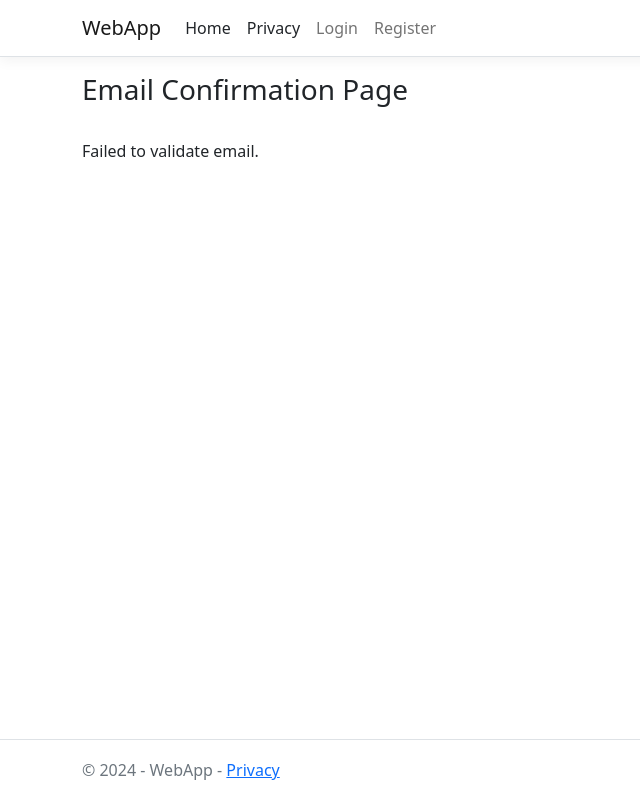
After one commit to uwDavid/dotnet-identity, an ASP.NET Core app: page /Account/ConfirmEmail in a window 1280 px wide. The commit adds this page. Shown: the whole page, without its empty margins (0-640 px from the left). Run offline with ASP.NET Core 8, Linux system fonts and the light colour scheme; data comes from the database, SQL or seed files in the repository; style sheets or scripts are compiled from the project's sources; some libraries are stand-ins or nearby versions.

Commit message:
email confirmation

```diff
--- /dev/null
+++ b/WebApp/Pages/Account/ConfirmEmail.cshtml
@@ -0,0 +1,10 @@
+@page
+@model WebApp.Pages.Account.ConfirmEmailModel
+@{
+}
+
+<h3>Email Confirmation Page</h3>
+<br />
+<p>
+    @Model.Message
+</p>
--- /dev/null
+++ b/WebApp/Pages/Account/ConfirmEmail.cshtml.cs
@@ -0,0 +1,34 @@
+using Microsoft.AspNetCore.Identity;
+using Microsoft.AspNetCore.Mvc;
+using Microsoft.AspNetCore.Mvc.RazorPages;
+
+namespace WebApp.Pages.Account;
+
+public class ConfirmEmailModel : PageModel
+{
+    private readonly UserManager<IdentityUser> _userManager;
+    [BindProperty]
+    public string Message { get; set; } = string.Empty;
+
+    public ConfirmEmailModel(UserManager<IdentityUser> userManager)
+    {
+        _userManager = userManager;
+    }
+
+    public async Task<IActionResult> OnGetAsync(string userId, string token)
+    {
+        var user = await _userManager.FindByIdAsync(userId);
+        if (user is not null)
+        {
+            var result = await _userManager.ConfirmEmailAsync(user, token);
+            if (result.Succeeded)
+            {
+                this.Message = "Email is confirmed.";
+                return Page();
+            }
+        }
+        this.Message = "Failed to validate email.";
+        return Page();
+        // return to page to display Message
+    }
+}
--- a/WebApp/Pages/Shared/_Layout.cshtml
+++ b/WebApp/Pages/Shared/_Layout.cshtml
@@ -1,5 +1,6 @@
 <!DOCTYPE html>
 <html lang="en">
+
 <head>
     <meta charset="utf-8" />
     <meta name="viewport" content="width=device-width, initial-scale=1.0" />
@@ -8,13 +9,14 @@
     <link rel="stylesheet" href="~/css/site.css" asp-append-version="true" />
     <link rel="stylesheet" href="~/WebApp.styles.css" asp-append-version="true" />
 </head>
+
 <body>
     <header>
         <nav class="navbar navbar-expand-sm navbar-toggleable-sm navbar-light bg-white border-bottom box-shadow mb-3">
             <div class="container">
                 <a class="navbar-brand" asp-area="" asp-page="/Index">WebApp</a>
-                <button class="navbar-toggler" type="button" data-bs-toggle="collapse" data-bs-target=".navbar-collapse" aria-controls="navbarSupportedContent"
-                        aria-expanded="false" aria-label="Toggle navigation">
+                <button class="navbar-toggler" type="button" data-bs-toggle="collapse" data-bs-target=".navbar-collapse"
+                    aria-controls="navbarSupportedContent" aria-expanded="false" aria-label="Toggle navigation">
                     <span class="navbar-toggler-icon"></span>
                 </button>
                 <div class="navbar-collapse collapse d-sm-inline-flex justify-content-between">
@@ -24,6 +26,12 @@
                         </li>
                         <li class="nav-item">
                             <a class="nav-link text-dark" asp-area="" asp-page="/Privacy">Privacy</a>
+                        </li>
+                        <li class="nav-item">
+                            <a class="nav-link text-blue" asp-area="" asp-page="/Account/Login">Login</a>
+                        </li>
+                        <li class="nav-item">
+                            <a class="nav-link text-blue" asp-area="" asp-page="/Account/Register">Register</a>
                         </li>
                     </ul>
                 </div>
@@ -48,4 +56,5 @@
 
     @await RenderSectionAsync("Scripts", required: false)
 </body>
+
 </html>
--- a/WebApp/Program.cs
+++ b/WebApp/Program.cs
@@ -27,7 +27,8 @@ builder.Services.AddIdentity<IdentityUser, IdentityRole>(options =>
     options.User.RequireUniqueEmail = true;
 })
     //specifies that Identity pkg is using ApplicationDbContext
-    .AddEntityFrameworkStores<ApplicationDbContext>();
+    .AddEntityFrameworkStores<ApplicationDbContext>()
+    .AddDefaultTokenProviders();
 
 builder.Services.ConfigureApplicationCookie(options =>
 {
```
Also changed, not shown: WebApp/Pages/Account/Register.cshtml.cs (+25 -0 lines).
